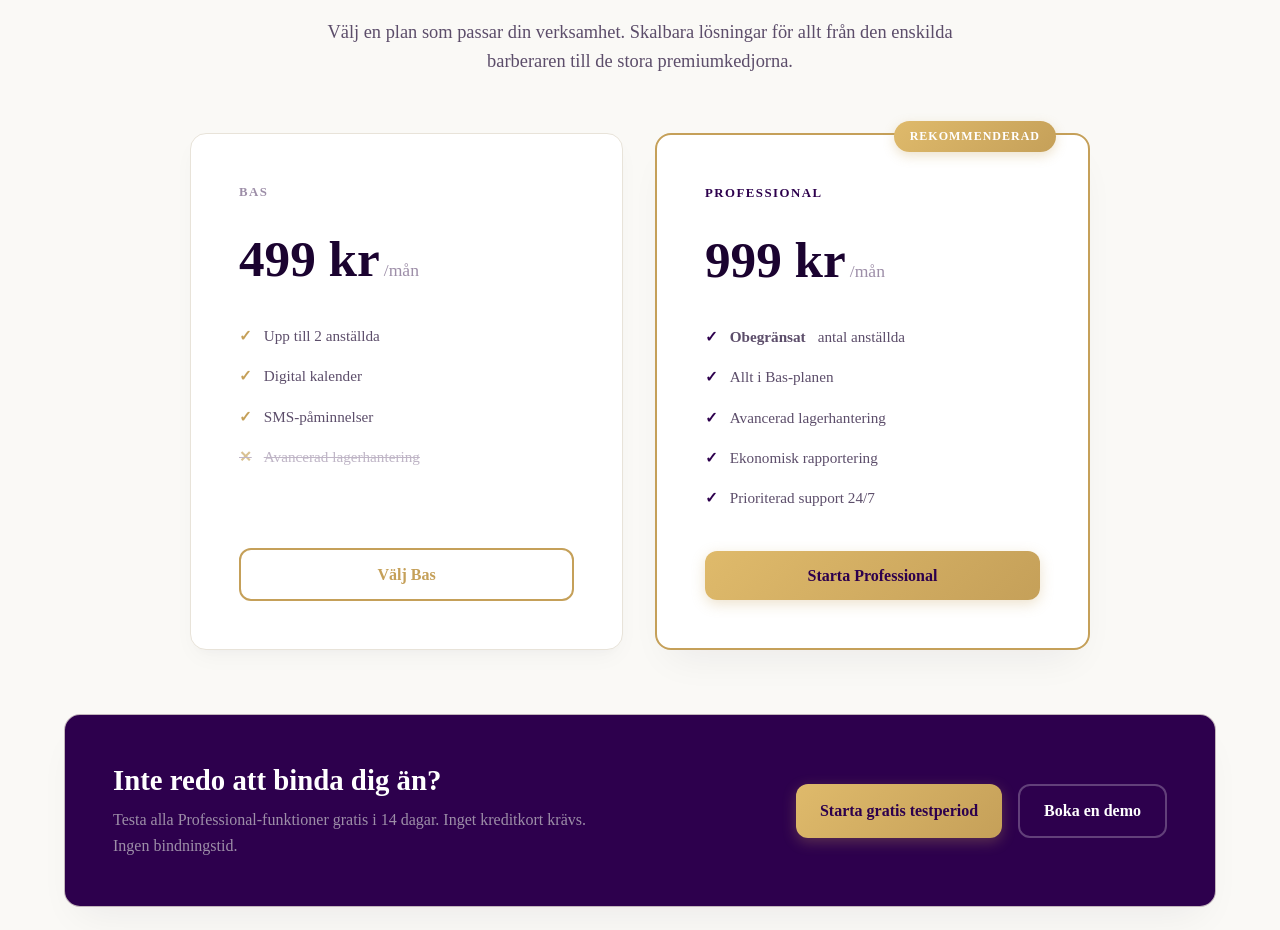
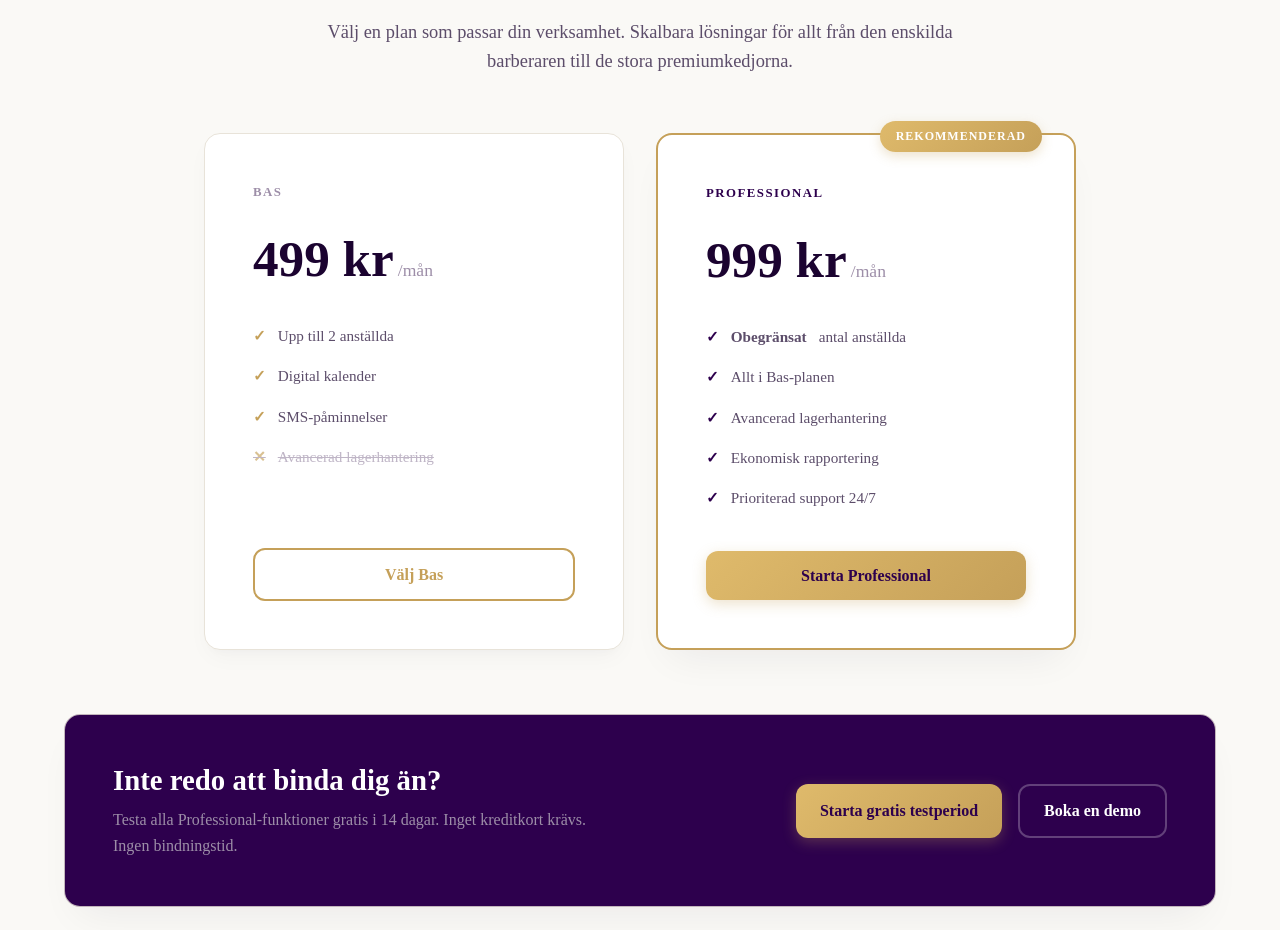
Before and after one commit to Moony2020/BokaBarber, a Next.js app in the folder frontend/: page / in a window 1280 px wide. Shown: the part 1963-2893 px from the top of the page. Built offline with nearby package versions, Linux system fonts and the light colour scheme; no server answers.

Commit message:
style: reduce pricing cards width and center them on desktop

```diff
--- a/frontend/src/app/globals.css
+++ b/frontend/src/app/globals.css
@@ -1751,11 +1751,12 @@ section[id] {
   .home-container .pricing-grid {
     flex-direction: row;
     align-items: stretch;
+    justify-content: center;
   }
 
   .home-container .pricing-card {
     flex: 1;
-    max-width: none;
+    max-width: 420px;
   }
 }
 
```
